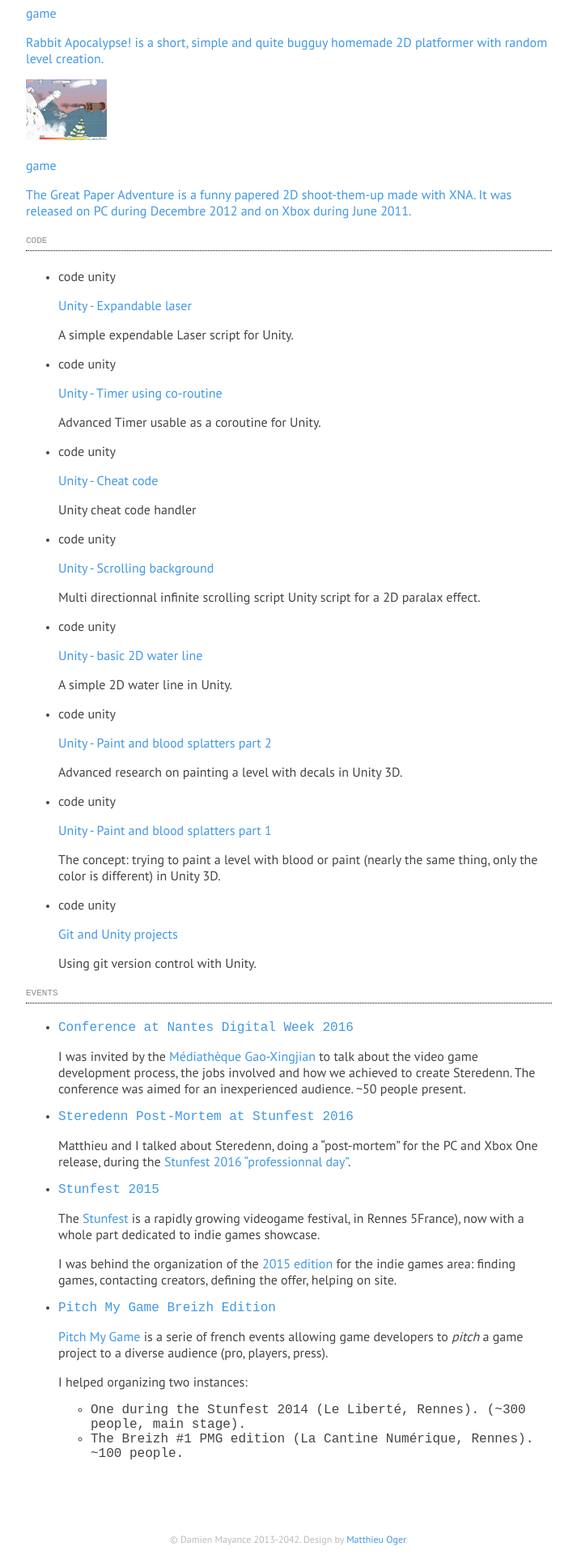
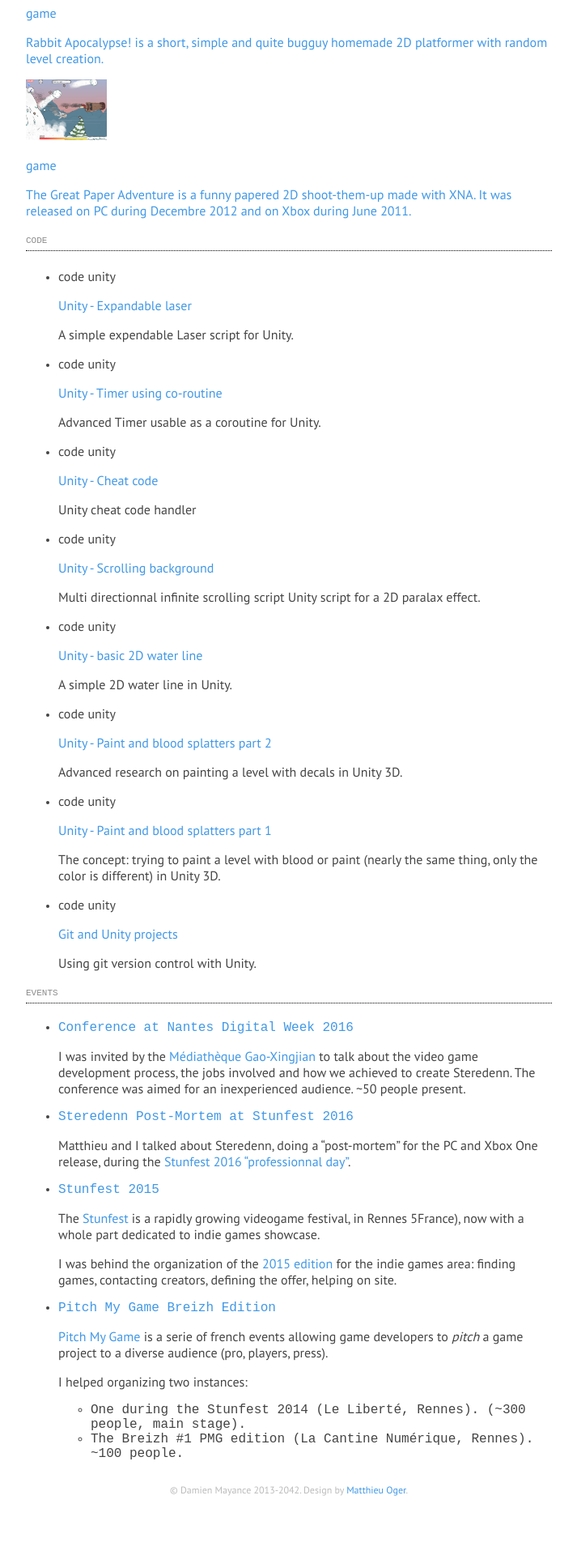
Before and after one commit to valryon/valryon.github.io, a Jekyll site: the page built from index.html, in a window 1280 px wide. Shown: the part 2240-4160 px from the top of the page at 81% size, without its empty margins (283-996 px from the left). Built offline with Jekyll 4.4.1, drawn with Linux system fonts in a browser that asks for light colours; some web fonts are replaced; after the commit the page ends 4110 px from its top, so only the background shows below that.

Commit message:
add footer's size (50px)

```diff
--- a/static/css/site.css
+++ b/static/css/site.css
@@ -43,9 +43,11 @@ a:visited {
 
 .page {
    max-width: 650px;
+
    padding: 0 20px;
    margin-left: auto;
    margin-right: auto;
+
    position: relative;
    min-height: 100%;
 }
@@ -53,7 +55,7 @@ a:visited {
 .page::after {
   display: block;
   content: "";
-  padding-bottom: 100px;
+  padding-bottom: 50px;
 }
 
 /**************************************************************
@@ -196,10 +198,17 @@ a:visited {
  * Footer
  **************************************************************/
 .page-footer {
+
+  /* Page's bottom */
   position: absolute;
   bottom: 0;
   left: 0;
   right: 0;
+
+  height: 50px;
+  box-sizing: border-box;
+
+  /* Text style */
   text-align: center;
   font-size: 12px;
   font-weight: 100;
```
